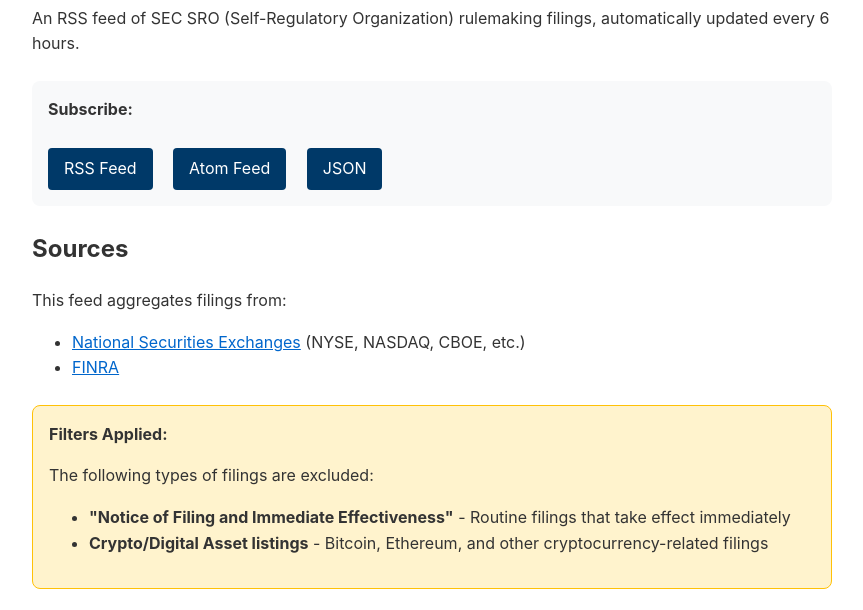
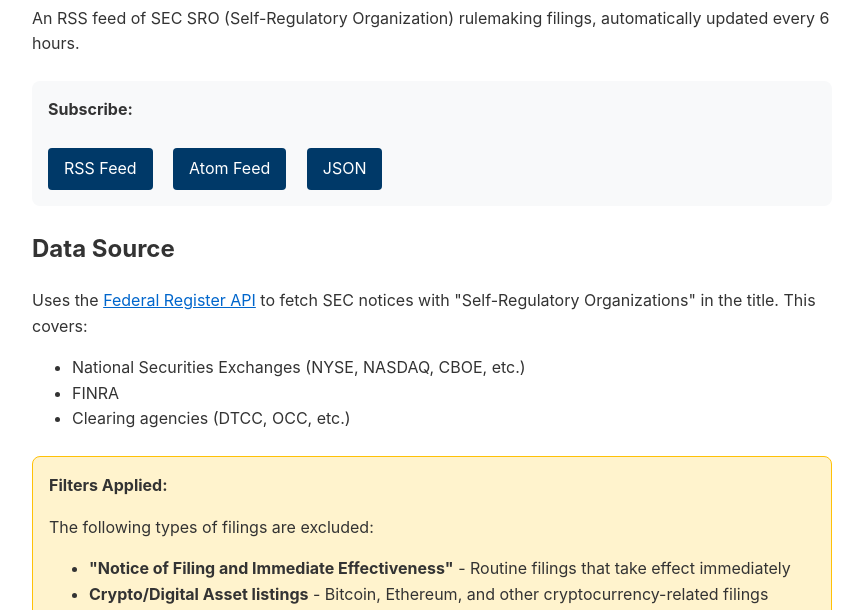
Before and after one commit to edwinhu/sec-sro-rss, a plain HTML site: page docs/index.html in a window 1280 px wide. Shown: the part 150-760 px from the top of the page, without its empty margins (208-1071 px from the left). Drawn offline with Linux system fonts and the light colour scheme.

Commit message:
Update docs to reflect Federal Register API source

```diff
--- a/docs/index.html
+++ b/docs/index.html
@@ -65,11 +65,12 @@
         <a href="filings.json">JSON</a>
     </div>
 
-    <h2>Sources</h2>
-    <p>This feed aggregates filings from:</p>
+    <h2>Data Source</h2>
+    <p>Uses the <a href="https://www.federalregister.gov/developers/documentation/api/v1">Federal Register API</a> to fetch SEC notices with "Self-Regulatory Organizations" in the title. This covers:</p>
     <ul>
-        <li><a href="https://www.sec.gov/rules-regulations/self-regulatory-organization-rulemaking/national-securities-exchanges">National Securities Exchanges</a> (NYSE, NASDAQ, CBOE, etc.)</li>
-        <li><a href="https://www.sec.gov/rules-regulations/self-regulatory-organization-rulemaking/finra">FINRA</a></li>
+        <li>National Securities Exchanges (NYSE, NASDAQ, CBOE, etc.)</li>
+        <li>FINRA</li>
+        <li>Clearing agencies (DTCC, OCC, etc.)</li>
     </ul>
 
     <div class="filters">
```
Also changed, not shown: 1 other file.
